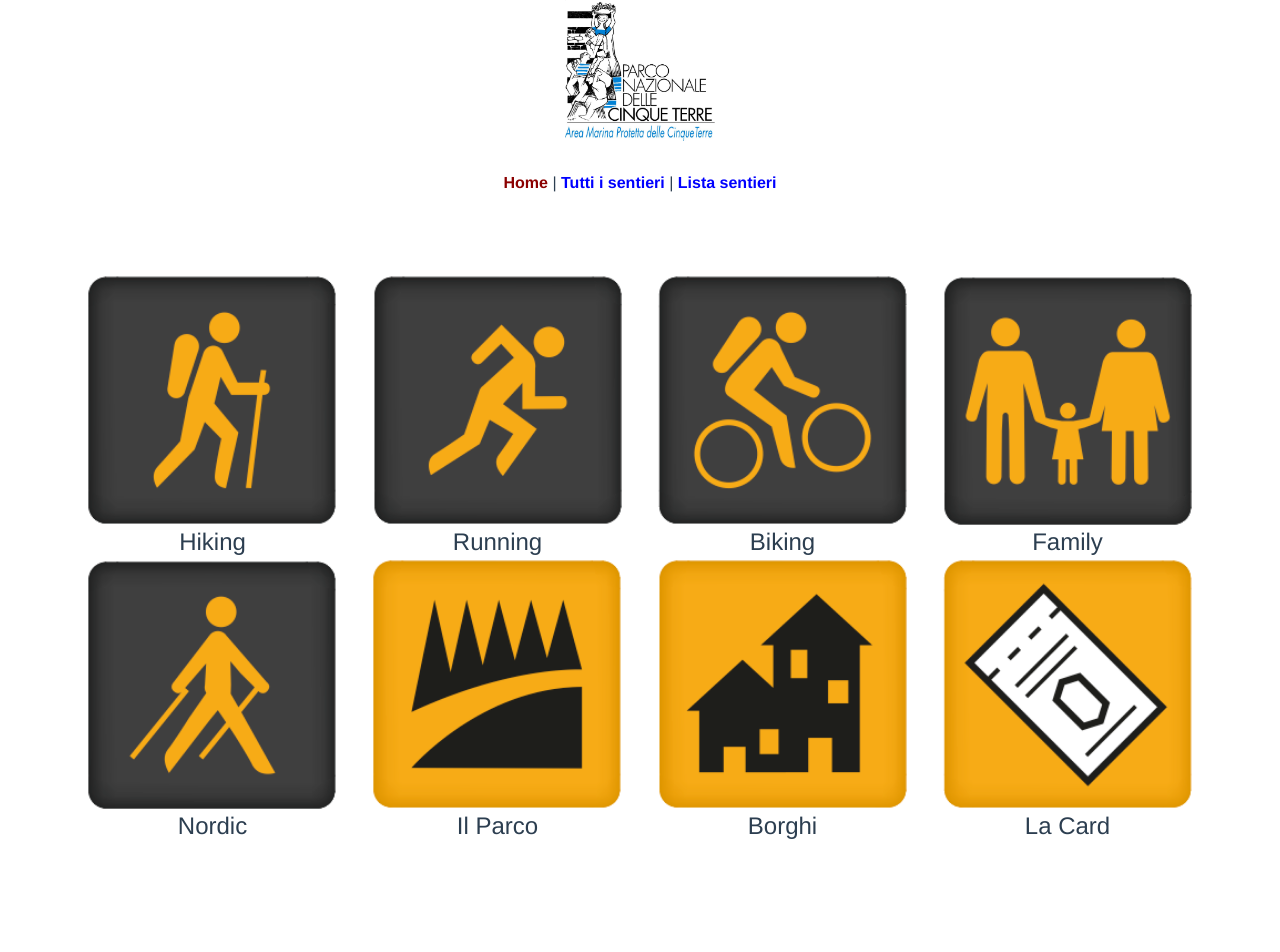
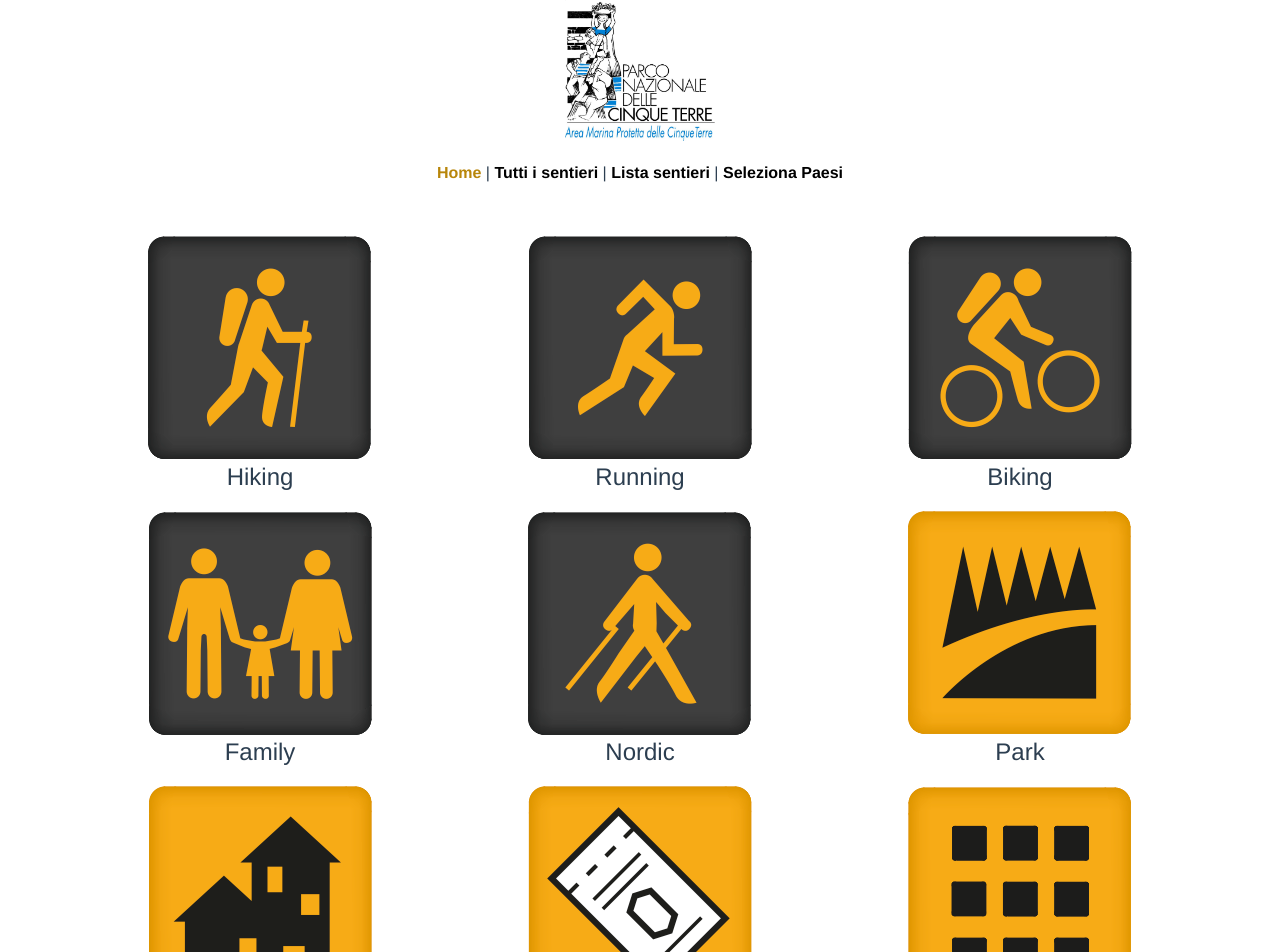
Before and after one commit to danimog/vue-app, a Vue app: page /listaSentieri in a window 1280 px wide. Shown: the top 952 px of the page. Before the commit the page ends 889 px from the top, so only its background shows below. Built offline with nearby package versions, Linux system fonts and the light colour scheme.

Commit message:
seleziona paesi

```diff
--- a/src/App.vue
+++ b/src/App.vue
@@ -4,7 +4,8 @@
     <div id="nav">
       <router-link to="/">Home</router-link> |
       <router-link to="/listaSentieri">Tutti i sentieri</router-link> |
-      <router-link to="/tuttiSentieri">Lista sentieri</router-link>
+      <router-link to="/tuttiSentieri">Lista sentieri</router-link> |
+      <router-link to="/sceltaPaesi">Seleziona Paesi</router-link>
     </div>
     <router-view />
   </div>
@@ -20,17 +21,18 @@
 }
 
 #nav {
-  padding: 30px;
+  padding-top: 20px;
+  padding-bottom: 0;
 }
 
 #nav a {
   font-weight: bold;
-  color: blue;
+  color: black;
 }
 
 #nav a.router-link-exact-active {
   /* color: #42b983; */
-  color: darkred;
+  color: darkgoldenrod;
 }
 </style>
 
--- a/src/router/index.js
+++ b/src/router/index.js
@@ -24,6 +24,12 @@ const routes = [
     name: "TuttiSentieri",
     component: () =>
       import(/* webpackChunkName: "sentieri" */ "../views/TuttiSentieri.vue")
+  },
+  {
+    path: "/sceltaPaesi",
+    name: "SceltaPaesi",
+    component: () =>
+      import(/* webpackChunkName: "sentieri" */ "../views/SceltaPaesi.vue")
   }
 ];
 
--- a/src/views/Home.vue
+++ b/src/views/Home.vue
@@ -4,36 +4,36 @@
     <div class="myoverlay mt-5 mb-5">
       <b-container fluid="md">
         <b-row class="riga">
-          <b-col cols="4" sm="4" md="4" lg="3">
+          <b-col class="my-b-col" cols="4" sm="4" md="4" lg="4">
             <b-link href="#">
               <div>
                 <img
-                  class="img-fluid w-100"
-                  alt="Vue logo"
+                  class="img-fluid w-80"
+                  alt="hiking"
                   src="../assets/images/icons_w/hiking.png"
                 />
               </div>
             </b-link>
             <div><span class="h4">Hiking</span></div>
           </b-col>
-          <b-col cols="4" sm="4" md="4" lg="3">
+          <b-col class="my-b-col" cols="4" sm="4" md="4" lg="4">
             <b-link href="#">
               <div>
                 <img
-                  class="img-fluid w-100"
-                  alt="Vue logo"
+                  class="img-fluid w-80"
+                  alt="Running"
                   src="../assets/images/icons_w/running.png"
                 />
               </div>
             </b-link>
             <div><span class="h4">Running</span></div>
           </b-col>
-          <b-col cols="4" sm="4" md="4" lg="3">
+          <b-col class="my-b-col" cols="4" sm="4" md="4" lg="4">
             <b-link href="#">
               <div>
                 <img
-                  class="img-fluid w-100"
-                  alt="Vue logo"
+                  class="img-fluid w-80"
+                  alt="Bicicletta"
                   src="../assets/images/icons_w/biking.png"
                 />
               </div>
@@ -41,12 +41,12 @@
             <div><span class="h4">Biking</span></div>
           </b-col>
 
-          <b-col cols="4" sm="4" md="4" lg="3">
+          <b-col class="my-b-col" cols="4" sm="4" md="4" lg="4">
             <b-link href="#">
               <div>
                 <img
-                  class="img-fluid w-100"
-                  alt="Vue logo"
+                  class="img-fluid w-80"
+                  alt="Famiglia"
                   src="../assets/images/icons_w/family.png"
                 />
               </div>
@@ -54,12 +54,12 @@
             <div><span class="h4">Family</span></div>
           </b-col>
 
-          <b-col cols="4" sm="4" md="4" lg="3">
+          <b-col class="my-b-col" cols="4" sm="4" md="4" lg="4">
             <b-link href="#">
               <div>
                 <img
-                  class="img-fluid w-100"
-                  alt="Vue logo"
+                  class="img-fluid w-80"
+                  alt="Nordic"
                   src="../assets/images/icons_w/nordic.png"
                 />
               </div>
@@ -67,44 +67,58 @@
             <div><span class="h4">Nordic</span></div>
           </b-col>
 
-          <b-col cols="4" sm="4" md="4" lg="3">
+          <b-col class="my-b-col" cols="4" sm="4" md="4" lg="4">
             <b-link href="#">
               <div>
                 <img
-                  class="img-fluid w-100"
-                  alt="Vue logo"
+                  class="img-fluid w-80"
+                  alt="Parco"
                   src="../assets/images/icons_w/parco.png"
                 />
               </div>
             </b-link>
-            <div><span class="h4">Il Parco</span></div>
+            <div><span class="h4">Park</span></div>
           </b-col>
 
-          <b-col cols="4" sm="4" md="4" lg="3">
+          <b-col class="my-b-col" cols="4" sm="4" md="4" lg="4">
             <b-link href="#">
               <div>
                 <img
-                  class="img-fluid w-100"
-                  alt="Vue logo"
+                  class="img-fluid w-80"
+                  alt="Borghi"
                   src="../assets/images/icons_w/borghi.png"
                 />
               </div>
             </b-link>
-            <div><span class="h4">Borghi</span></div>
+            <div><span class="h4">Villages</span></div>
           </b-col>
 
-          <b-col cols="4" sm="4" md="4" lg="3">
+          <b-col class="my-b-col" cols="4" sm="4" md="4" lg="4">
             <b-link href="#">
               <div>
                 <img
-                  class="img-fluid w-100"
-                  alt="Vue logo"
+                  class="img-fluid w-80"
+                  alt="card"
                   src="../assets/images/icons_w/card.png"
                 />
               </div>
             </b-link>
-            <div><span class="h4">La Card</span></div>
+            <div><span class="h4">Card</span></div>
           </b-col>
+
+         <b-col class="my-b-col" cols="4" sm="4" md="4" lg="4">
+            <b-link href="#">
+              <div>
+                <img
+                  class="img-fluid w-80"
+                  alt="Guida app"
+                  src="../assets/images/icons_w/guida.png"
+                />
+              </div>
+            </b-link>
+            <div><span class="h4">Guide</span></div>
+          </b-col>
+
         </b-row>
       </b-container>
     </div>
@@ -137,4 +151,8 @@ li {
 a {
   color: #42b983;
 }
+
+.my-b-col {
+  margin-bottom: 1rem;
+}
 </style>
--- /dev/null
+++ b/src/views/SceltaPaesi.vue
@@ -0,0 +1,40 @@
+<template>
+  <div>
+    <b-table :items="items" :fields="fields" striped responsive="sm" style="max-width: 800px; margin: 0 auto;">
+      <template v-slot:cell(paese)="row">
+        <div style="display:flex; justify-content: space-between;">
+            <div>{{ row.item.paese }}</div>
+            <div>
+                <b-button size="sm" @click="row.toggleDetails" class="mr-2">
+                    <b-icon icon="arrow-right-circle"></b-icon>
+                </b-button>
+            </div>
+        </div>
+      </template>
+
+      <template v-slot:row-details="row">
+        Paese selezionato: {{ row.item.paese }}
+      </template>
+    </b-table>
+  </div>
+</template>
+
+<script>
+export default {
+  data() {
+    return {
+        fields: [
+          { key: 'paese', label: 'Seleziona il paese' }
+        ],
+        items: [
+          { paese: 'Monterosso'},
+          { paese: 'Vernazza'},
+          { paese: 'Corniglia'},
+          { paese: 'Manarola'},
+          { paese: 'Riomaggiore'},
+          { paese: 'Tramonti'},
+        ],
+    };
+  },
+};
+</script>
--- a/src/views/TuttiSentieri.vue
+++ b/src/views/TuttiSentieri.vue
@@ -26,6 +26,7 @@
                   <img class="img-fluid headerIcon" alt="hiking" src="../assets/images/icons_w/hiking.png" />
                   <img class="img-fluid headerIcon" alt="biking" src="../assets/images/icons_w/biking.png" />
                 <!-- fine icone dinamiche -->
+
                   <img class="img-fluid headerIcon" alt="difficolta"
                     v-if="sentiero.df_s == 'EE'" src="../assets/images/icons_w/difficolta_EE.png"
                   />
@@ -39,7 +40,7 @@
                 </div>
               </template>
               <b-card-text>
-                <h5>-{{ sentiero.d_tpp }}</h5>
+                <h5>{{ sentiero.d_tpp }}</h5>
                   <!-- new Intl.NumberFormat('it-IT', { maximumSignificantDigits: 2 }).format({{sentiero.sv_l}}) -->
                 <!-- <p>
                   <img class="img-fluid headerIcon" alt="difficolta" src="../assets/images/icons_w/lunghezza.png" /> {{ sentiero.sv_l }} m
@@ -61,7 +62,7 @@
                     footerCardClose: sentiero.chiuso == '1'
                   }"
                 >
-                <h6 v-if="sentiero.chiuso == '1' ">Attenzione: SENTIERO CHIUSO!</h6>
+                <h6 v-if="sentiero.chiuso == '1' "><strong>Attenzione: SENTIERO CHIUSO!</strong></h6>
                 </div>
               </template>
             </b-card>
@@ -106,7 +107,7 @@ h5{
 
 .card-deck .card {
   flex: 1 0 30%;
-  margin: 0.5em;
+  margin: 1em;
 }
 
 .card-header {
```
Also changed, not shown: 15 other files (tests, documents, lock files or other folders).
